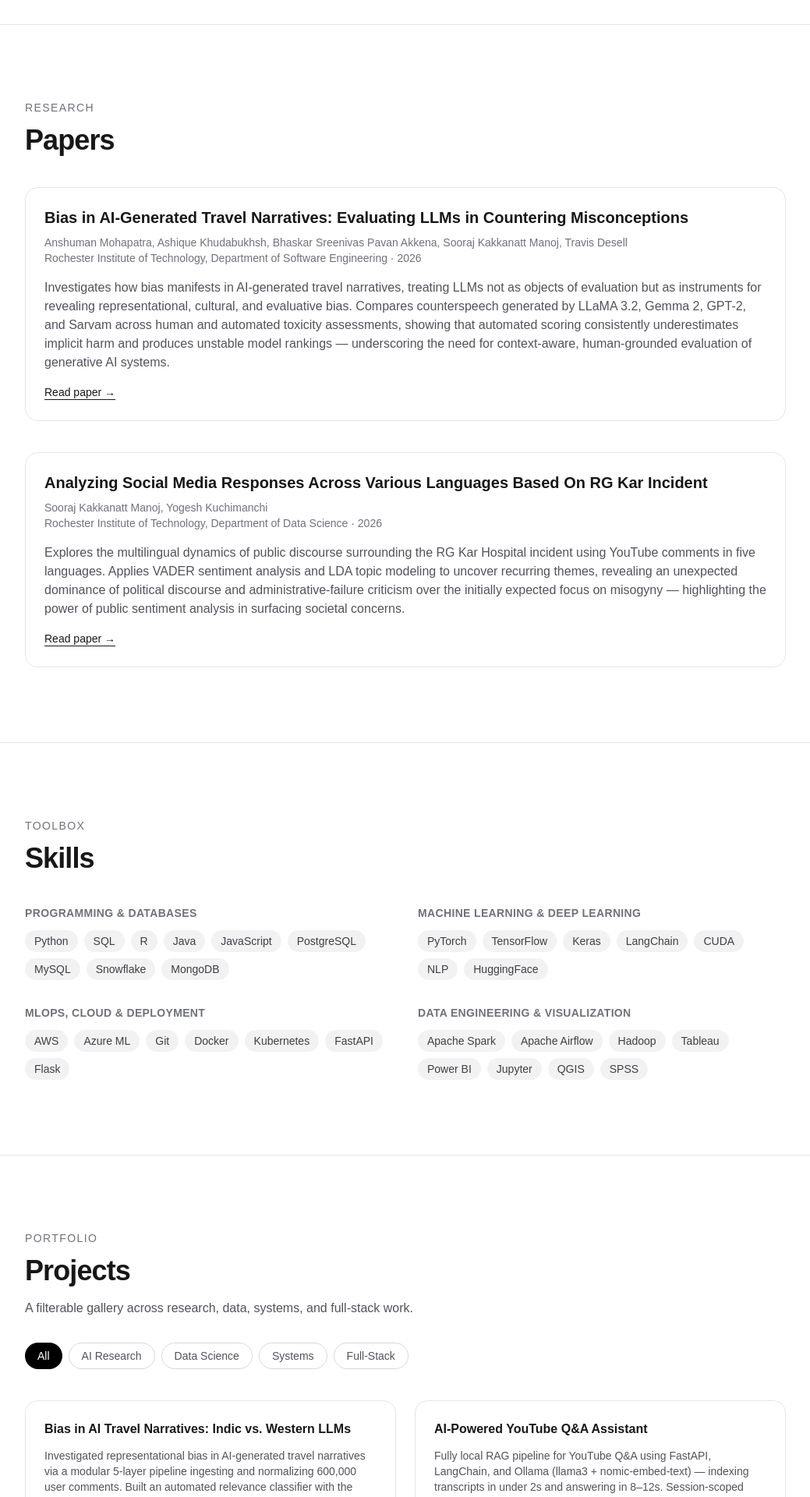
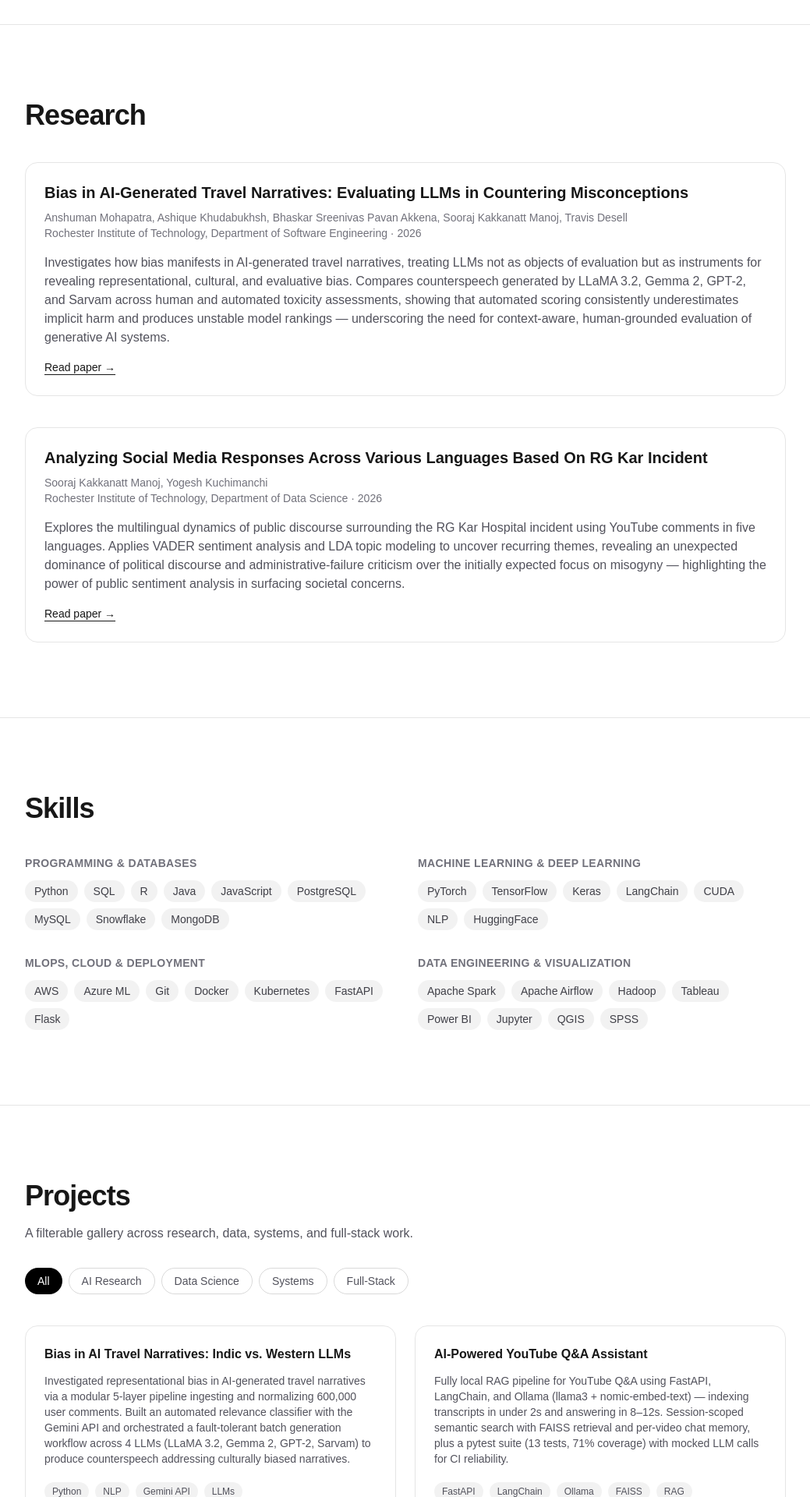
Before and after one commit to soorajmanoj/soorajmanoj.github.io, a Next.js app: page / in a window 1280 px wide. Shown: the part 540-2460 px from the top of the page at 78% size, without its empty margins (120-1159 px from the left). Built offline with nearby package versions, Linux system fonts and the light colour scheme.

Commit message:
Collapse two-line eyebrow+title section headers into a single heading
Applies to Research, Skills, Projects, Experience, Education, and
Certifications section headers.

```diff
--- a/app/components/Education.tsx
+++ b/app/components/Education.tsx
@@ -6,10 +6,7 @@ export default function Education() {
       <div className="mx-auto max-w-5xl px-6">
         <div className="grid gap-16 sm:grid-cols-2">
           <div>
-            <p className="text-sm font-medium uppercase tracking-widest text-zinc-500">
-              Foundations
-            </p>
-            <h2 className="mt-3 text-3xl font-semibold tracking-tight">Education</h2>
+            <h2 className="text-3xl font-semibold tracking-tight">Education</h2>
             <ul className="mt-8 space-y-6">
               {education.map((entry) => (
                 <li key={entry.school}>
@@ -22,10 +19,7 @@ export default function Education() {
           </div>
 
           <div>
-            <p className="text-sm font-medium uppercase tracking-widest text-zinc-500">
-              Credentials
-            </p>
-            <h2 className="mt-3 text-3xl font-semibold tracking-tight">Certifications</h2>
+            <h2 className="text-3xl font-semibold tracking-tight">Certifications</h2>
             <ul className="mt-8 space-y-6">
               {certifications.map((entry) => (
                 <li key={entry.name}>
--- a/app/components/Experience.tsx
+++ b/app/components/Experience.tsx
@@ -4,8 +4,7 @@ export default function Experience() {
   return (
     <section id="experience" className="border-t border-black/10 py-24 dark:border-white/10">
       <div className="mx-auto max-w-5xl px-6">
-        <p className="text-sm font-medium uppercase tracking-widest text-zinc-500">Journey</p>
-        <h2 className="mt-3 text-3xl font-semibold tracking-tight sm:text-4xl">Experience</h2>
+        <h2 className="text-3xl font-semibold tracking-tight sm:text-4xl">Experience</h2>
 
         <ol className="mt-10 space-y-10 border-l border-black/10 dark:border-white/10">
           {experience.map((entry) => (
--- a/app/components/Projects.tsx
+++ b/app/components/Projects.tsx
@@ -14,8 +14,7 @@ export default function Projects() {
   return (
     <section id="projects" className="border-t border-black/10 py-24 dark:border-white/10">
       <div className="mx-auto max-w-5xl px-6">
-        <p className="text-sm font-medium uppercase tracking-widest text-zinc-500">Portfolio</p>
-        <h2 className="mt-3 text-3xl font-semibold tracking-tight sm:text-4xl">Projects</h2>
+        <h2 className="text-3xl font-semibold tracking-tight sm:text-4xl">Projects</h2>
         <p className="mt-4 max-w-xl text-zinc-600 dark:text-zinc-400">
           A filterable gallery across research, data, systems, and full-stack work.
         </p>
--- a/app/components/Research.tsx
+++ b/app/components/Research.tsx
@@ -4,12 +4,7 @@ export default function Research() {
   return (
     <section id="research" className="border-t border-black/10 py-24 dark:border-white/10">
       <div className="mx-auto max-w-5xl px-6">
-        <p className="text-sm font-medium uppercase tracking-widest text-zinc-500">
-          Research
-        </p>
-        <h2 className="mt-3 text-3xl font-semibold tracking-tight sm:text-4xl">
-          Papers
-        </h2>
+        <h2 className="text-3xl font-semibold tracking-tight sm:text-4xl">Research</h2>
 
         <div className="mt-10 space-y-10">
           {research.map((paper) => (
--- a/app/components/Skills.tsx
+++ b/app/components/Skills.tsx
@@ -4,8 +4,7 @@ export default function Skills() {
   return (
     <section id="skills" className="border-t border-black/10 py-24 dark:border-white/10">
       <div className="mx-auto max-w-5xl px-6">
-        <p className="text-sm font-medium uppercase tracking-widest text-zinc-500">Toolbox</p>
-        <h2 className="mt-3 text-3xl font-semibold tracking-tight sm:text-4xl">Skills</h2>
+        <h2 className="text-3xl font-semibold tracking-tight sm:text-4xl">Skills</h2>
 
         <div className="mt-10 grid gap-8 sm:grid-cols-2">
           {Object.entries(skills).map(([category, items]) => (
```
